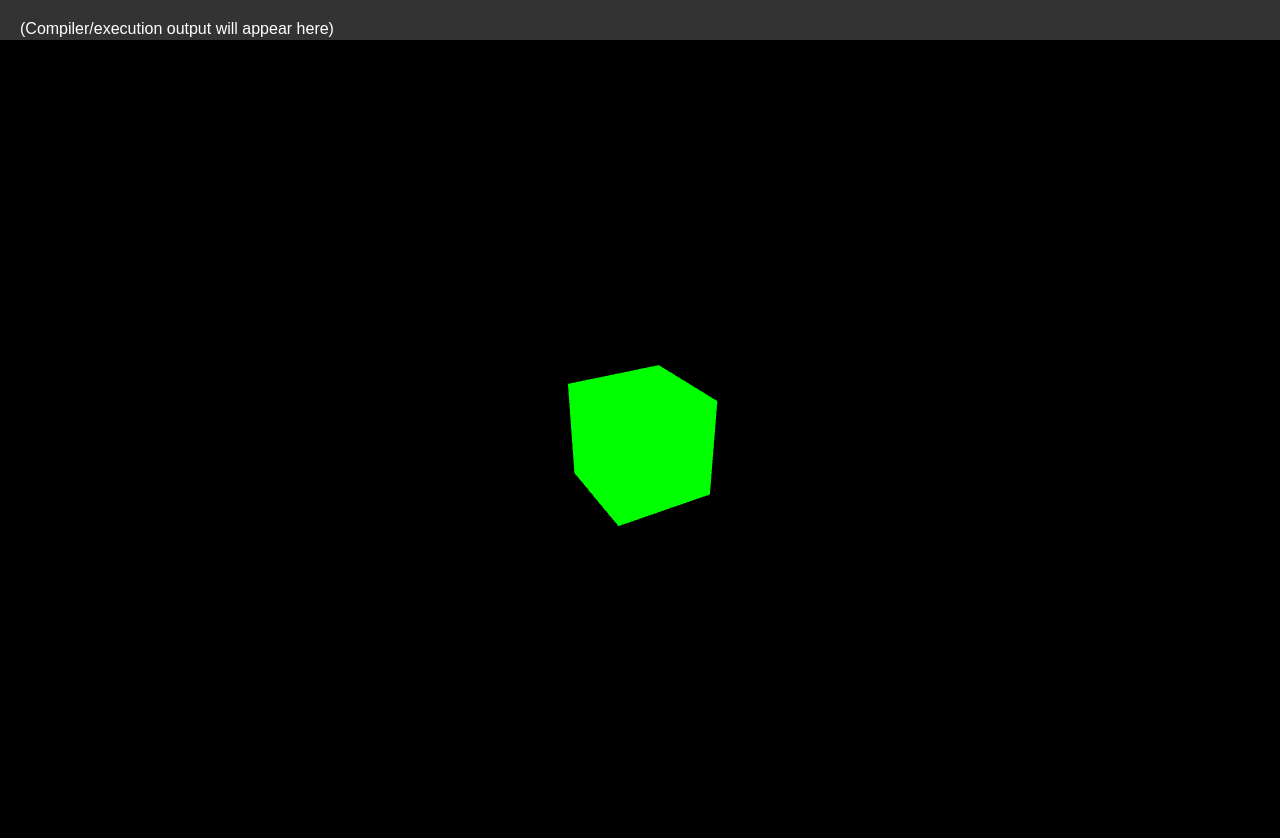
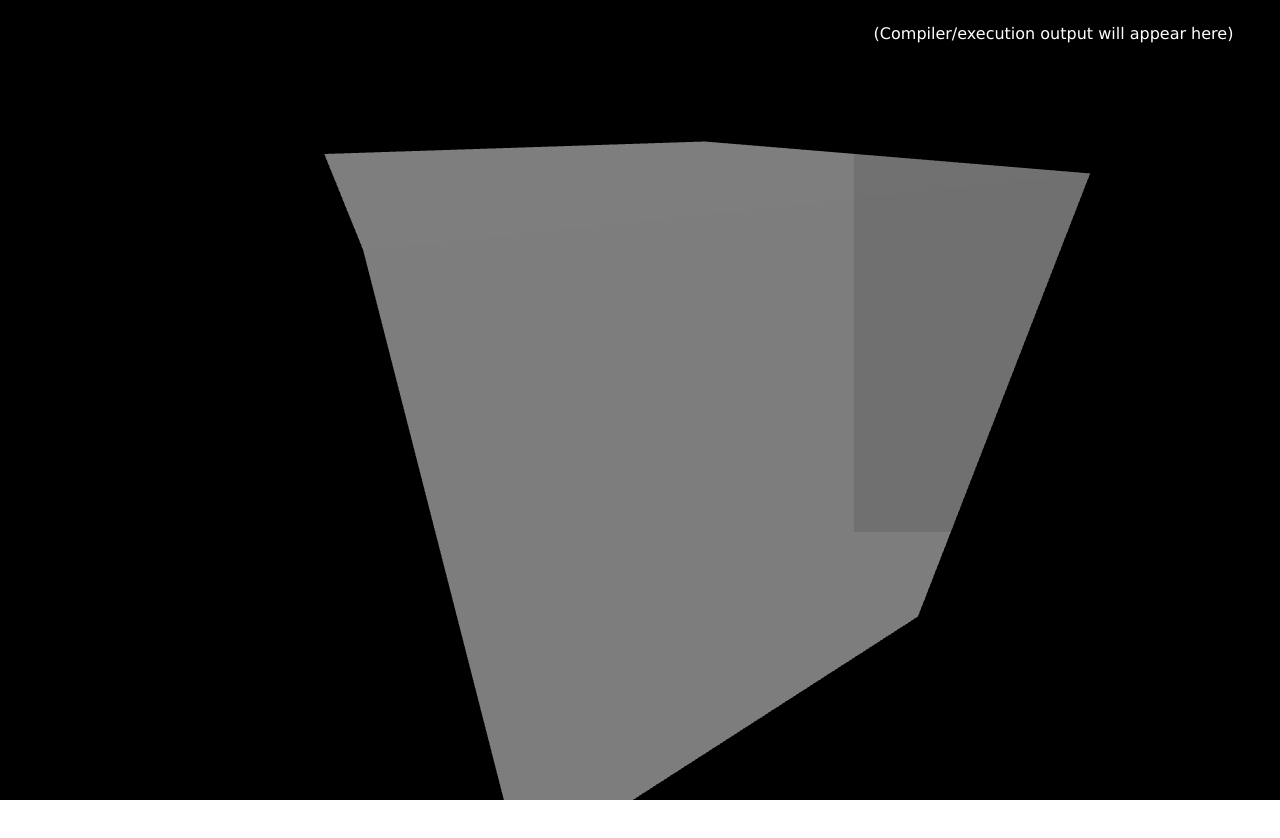
Before and after one commit to timosaarinen/nih-lang, a website with bundled scripts: page public/index.html in a window 1280 px wide. After the commit the page ends 800 px from the top, so only its background shows below. Built offline with nearby package versions, Linux system fonts and the light colour scheme; animation ran at ten frames a second.

Commit message:
layout tweaking

```diff
--- a/package.json
+++ b/package.json
@@ -5,7 +5,7 @@
   "type": "module",
   "scripts": {
     "index": "vite-node index.js",
-    "editor": "vite dev",
+    "editor": "vite",
     "http-serverr": "npx http-server",
     "start": "vite-node dist/nih.js example/hiihoo.nih",
     "build": "tsc",
--- a/public/index.html
+++ b/public/index.html
@@ -3,37 +3,50 @@
   <head>
       <meta charset="UTF-8">
       <meta name="viewport" content="width=device-width, initial-scale=1.0">
-      <title>NIH playground</title>
+      <title>NIH - Sandbox</title>
       <link rel="stylesheet" href="https://cdn.jsdelivr.net/npm/codemirror/lib/codemirror.css">
       <link rel="stylesheet" href="https://cdn.jsdelivr.net/npm/codemirror/theme/dracula.css">
       <style>
           body, html {
               height: 100%;
               margin: 0;
-              display: flex;
-              flex-direction: column; /* This aligns the children vertically */
-              font-family: Arial, sans-serif;
+              font-family:'Lucida Sans', 'Lucida Sans Regular', 'Lucida Grande', 'Lucida Sans Unicode', Geneva, Verdana, sans-serif;
+              overflow: hidden;
           }
-          #editor, #output {
+          #editor {
+              position: fixed;
+              left: 0px;
+              bottom: 0px;
+              z-index: 100;
               width: 100%;
-              height: 50%; /* Each div takes up half of the vertical space */
+              height: 33%;
+              background-color: rgba(0, 0, 0, 0.0);
+              color: #fff;
+              overflow-y: auto;
+              margin: 4px;
+              padding: 20px;
+              box-sizing: border-box;
           }
           #output {
-              background-color: #333;
+              position: fixed;
+              right: 0px;
+              top: 0px;
+              z-index: 100;
+              width: 33%;
+              height: 66%;
+              margin: 4px;
+              background-color: rgba(0, 0, 0, 0.1);
               color: #fff;
               overflow-y: auto;
               padding: 20px;
               box-sizing: border-box;
           }
+          .CodeMirror {
+              background: transparent;
+              color: #fff;
+              z-index: 100;
+          }
       </style>
-      <script type="importmap">
-        {
-          "imports": {
-            "three": "https://cdn.jsdelivr.net/npm/three@<version>/build/three.module.js",
-            "three/addons/": "https://cdn.jsdelivr.net/npm/three@<version>/examples/jsm/"
-          }
-        }
-      </script>
   </head>
   <body>
       <div id="editor"></div>
--- a/public/js/editor.js
+++ b/public/js/editor.js
@@ -18,12 +18,17 @@ document.body.appendChild(renderer.domElement);
 
 // Create a cube
 const geometry = new THREE.BoxGeometry();
-const material = new THREE.MeshBasicMaterial({ color: 0x00ff00 });
+const material = new THREE.MeshPhongMaterial({ });
 const cube = new THREE.Mesh(geometry, material);
 scene.add(cube);
 
+// Add directional light
+const directionalLight = new THREE.DirectionalLight(0xffffff, 1.0);
+directionalLight.position.set(5, 3, 5);
+scene.add(directionalLight);
+
 // Set camera position
-camera.position.z = 5;
+camera.position.z = 1.2; //5;
 
 // Animation loop
 function animate() {
```
